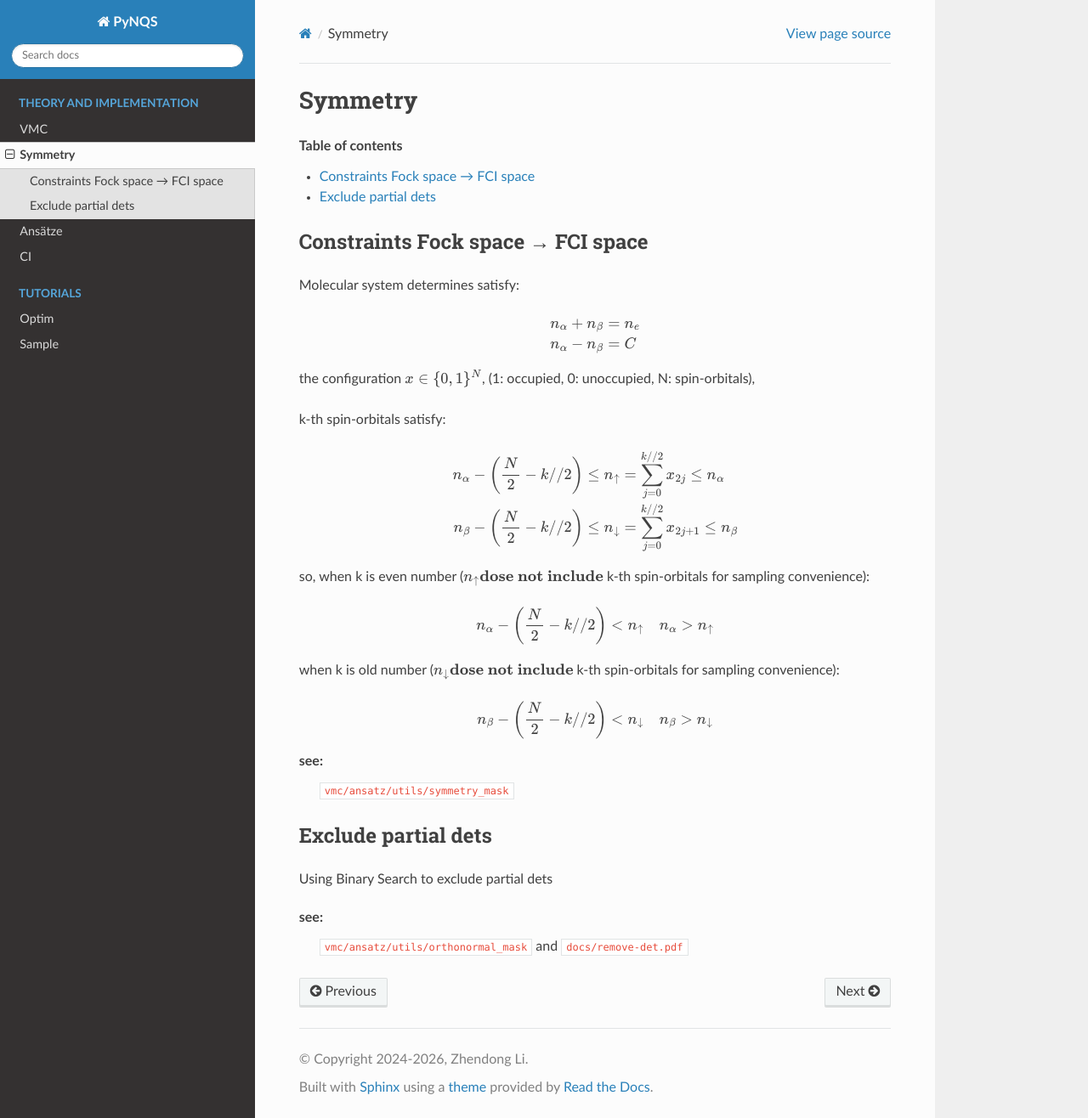
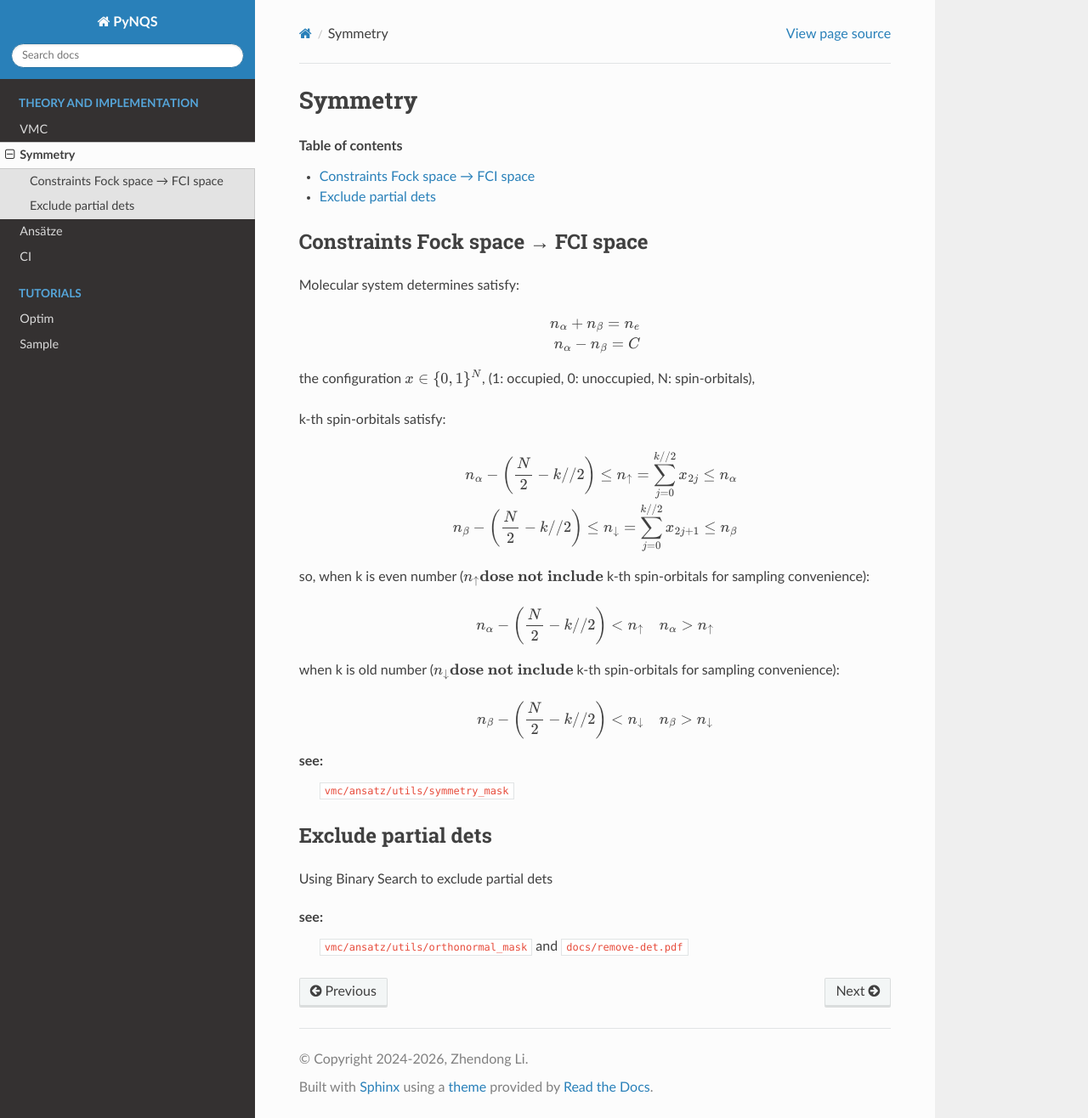
Before and after one commit to 1996wu/pyscf_helper, a Sphinx documentation site: the page built from docs/source/methods/symmetry.rst, in a window 1280 px wide and 1316 px high. Shown: the whole window at 85% size. Built offline with Sphinx 7.4.7 and the Read the Docs theme 3.1.0, drawn with Linux system fonts in a browser that asks for light colours.

Commit message:
🐞 fix: symmetry equation.

```diff
--- a/docs/source/methods/symmetry.rst
+++ b/docs/source/methods/symmetry.rst
@@ -14,41 +14,29 @@ Constraints Fock space → FCI space
 Molecular system determines satisfy:
 
 .. math::
-    \begin{equation}
-        \begin{split}
-        n_{\alpha} + n_{\beta} & = n_e \\
-        n_{\alpha} - n_{\beta} & = C \\
-        \end{split}
-    \end{equation}
+    n_{\alpha} + n_{\beta} = n_e \\
+    n_{\alpha} - n_{\beta} = C \\
 
 the configuration :math:`x \in \{0, 1\}^{N}`, (1: occupied, 0: unoccupied, N: spin-orbitals),
 
 k-th spin-orbitals satisfy:
 
 .. math::
-    \begin{equation}
-        \begin{split}
-            n_{\alpha} - \left(\frac{N}{2} - k//2\right) &
+            n_{\alpha} - \left(\frac{N}{2} - k//2\right)
                 \leq n_{\uparrow} = \sum_{j=0}^{k//2}x_{2j} \leq n_{\alpha} \\
-            n_{\beta} - \left(\frac{N}{2} - k//2\right) &
+            n_{\beta} - \left(\frac{N}{2} - k//2\right)
                 \leq n_{\downarrow} = \sum_{j=0}^{k//2}x_{2j+1} \leq n_{\beta} \\
-        \end{split}
-    \end{equation}
 
 so, when k is even number (:math:`n_{\uparrow} \textbf{dose not include}` k-th spin-orbitals for sampling convenience):
 
 .. math::
-    \begin{equation}
-        n_{\alpha} - \left(\frac{N}{2} - k//2\right) < n_{\uparrow} \quad n_{\alpha} > n_{\uparrow} \label{cond1}
-    \end{equation}
+    n_{\alpha} - \left(\frac{N}{2} - k//2\right) < n_{\uparrow} \quad n_{\alpha} > n_{\uparrow} \label{cond1}
 
 
 when k is old number (:math:`n_{\downarrow} \textbf{dose not include}` k-th spin-orbitals for sampling convenience):
 
 .. math::
-    \begin{equation}
-        n_{\beta} - \left(\frac{N}{2} - k//2\right) < n_{\downarrow} \quad n_{\beta} > n_{\downarrow} \label{cond2}
-    \end{equation}
+    n_{\beta} - \left(\frac{N}{2} - k//2\right) < n_{\downarrow} \quad n_{\beta} > n_{\downarrow} \label{cond2}
 
 see:
     ``vmc/ansatz/utils/symmetry_mask``
```
